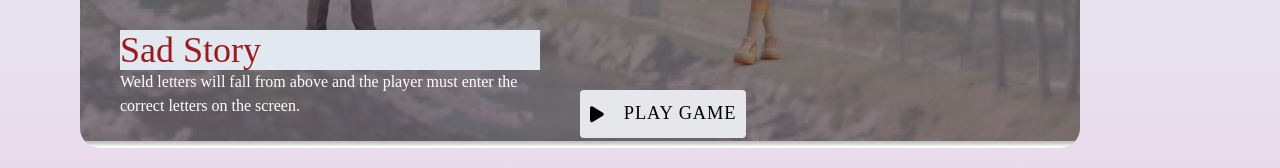
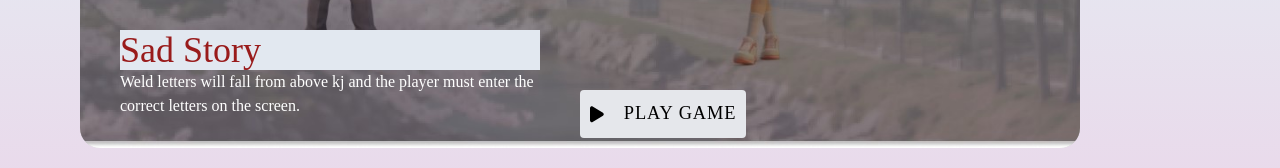
Before and after one commit to Quaan154dev/INTERNSHIP_RPG, a React (Create React App) app: page /play in a window 1280 px wide. Shown: the part 572-740 px from the top of the page. Built offline with nearby package versions, Linux system fonts and the light colour scheme.

Commit message:
Initial commit

```diff
--- a/src/components/Game.jsx
+++ b/src/components/Game.jsx
@@ -31,7 +31,7 @@ import soundNextLevelEffect from "../assets/mp3/nextLevel.mp3";
 import soundFailureEffect from "../assets/mp3/failure.mp3";
 
 import { Howl } from "howler";
-import { StarsCanvas } from "../components/canvas";
+import { StarsCanvas } from "./canvas";
 import { useTheme } from "../ThemeContext";
 
 const Game = () => {
--- a/src/components/Game/Slider.jsx
+++ b/src/components/Game/Slider.jsx
@@ -13,7 +13,7 @@ const Slider = () => {
       img: anh2,
       title: "Sad Story",
       description:
-        "Weld letters will fall from above and the player must enter the correct letters on the screen.",
+        "Weld letters will fall from above kj and the player must enter the correct letters on the screen.",
       link: "/sadstory",
     },
   ]);
--- a/src/pages/PlayHard/index.jsx
+++ b/src/pages/PlayHard/index.jsx
@@ -1,7 +1,7 @@
 import React from "react";
 import Navbar from "../../components/Navbar";
 import Slider from "../../components/Game/Slider";
-import "../PlayHard/styles.css";
+import "./styles.css";
 function PlayHard() {
   return (
     <>
```
